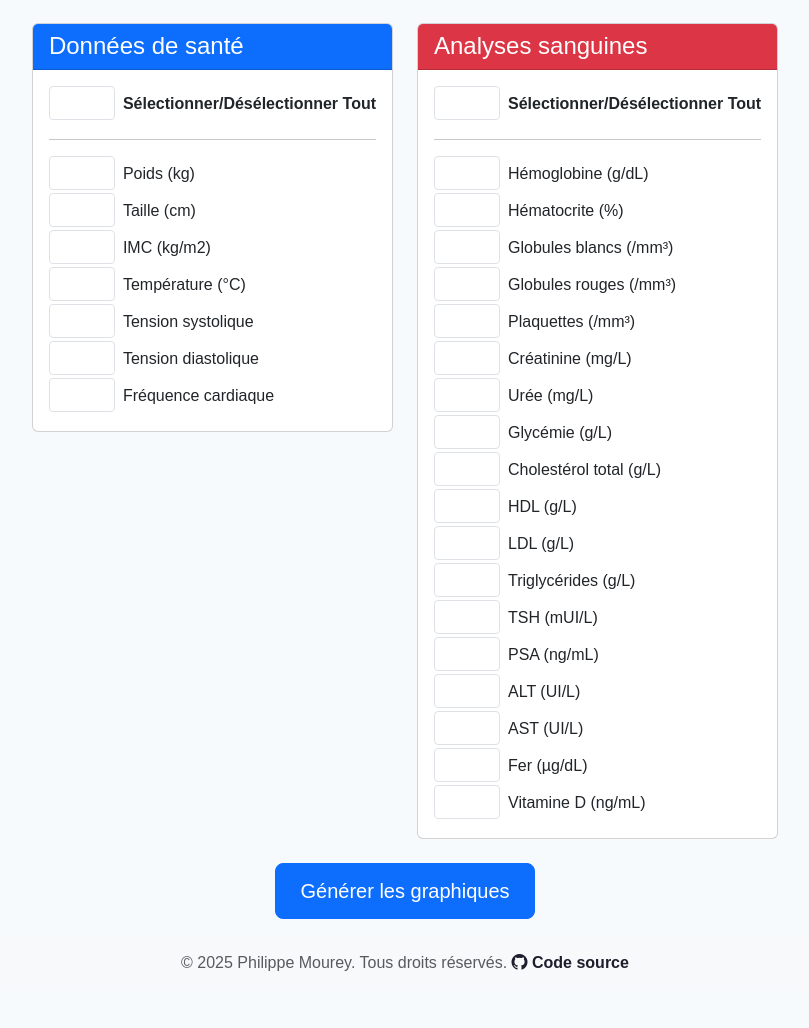
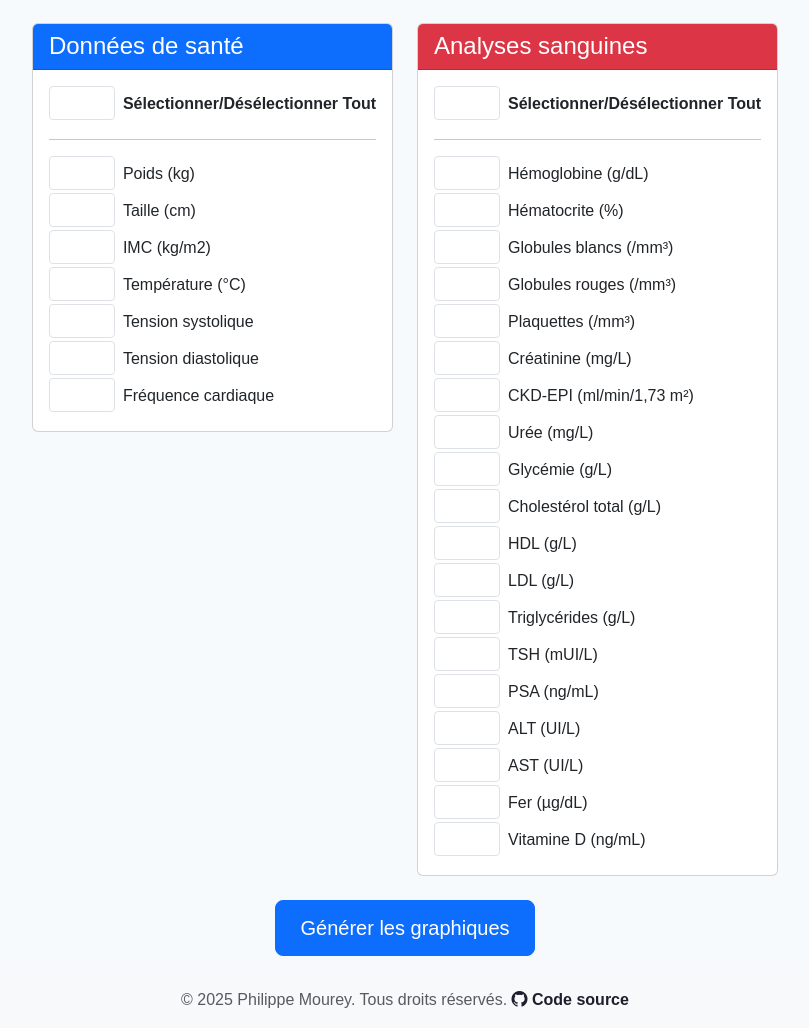
Before and after one commit to pmourey/healthcare, a Flask app: template templates/select_markers.html in a window 1280 px wide. Shown: the part 256-1284 px from the top of the page, without its empty margins (235-1044 px from the left). Before the commit the page ends 1227 px from the top, so only its background shows below. Run offline with Flask 3, Linux system fonts and the light colour scheme; the template is opened without the code that fills it, so the values that code supplies are empty; parts of the project's set-up code (start-up, migrations or seed data) failed here and were passed over; some libraries are stand-ins or nearby versions.

Commit message:
add ckd_epi marker

```diff
--- a/templates/select_markers.html
+++ b/templates/select_markers.html
@@ -80,6 +80,7 @@
                                         ('globules_rouges', 'Globules rouges (/mm³)'),
                                         ('plaquettes', 'Plaquettes (/mm³)'),
                                         ('creatinine', 'Créatinine (mg/L)'),
+                                        ('ckd_epi', 'CKD-EPI (ml/min/1,73 m²)'),
                                         ('uree', 'Urée (mg/L)'),
                                         ('glycemie', 'Glycémie (g/L)'),
                                         ('cholesterol_total', 'Cholestérol total (g/L)'),
```
